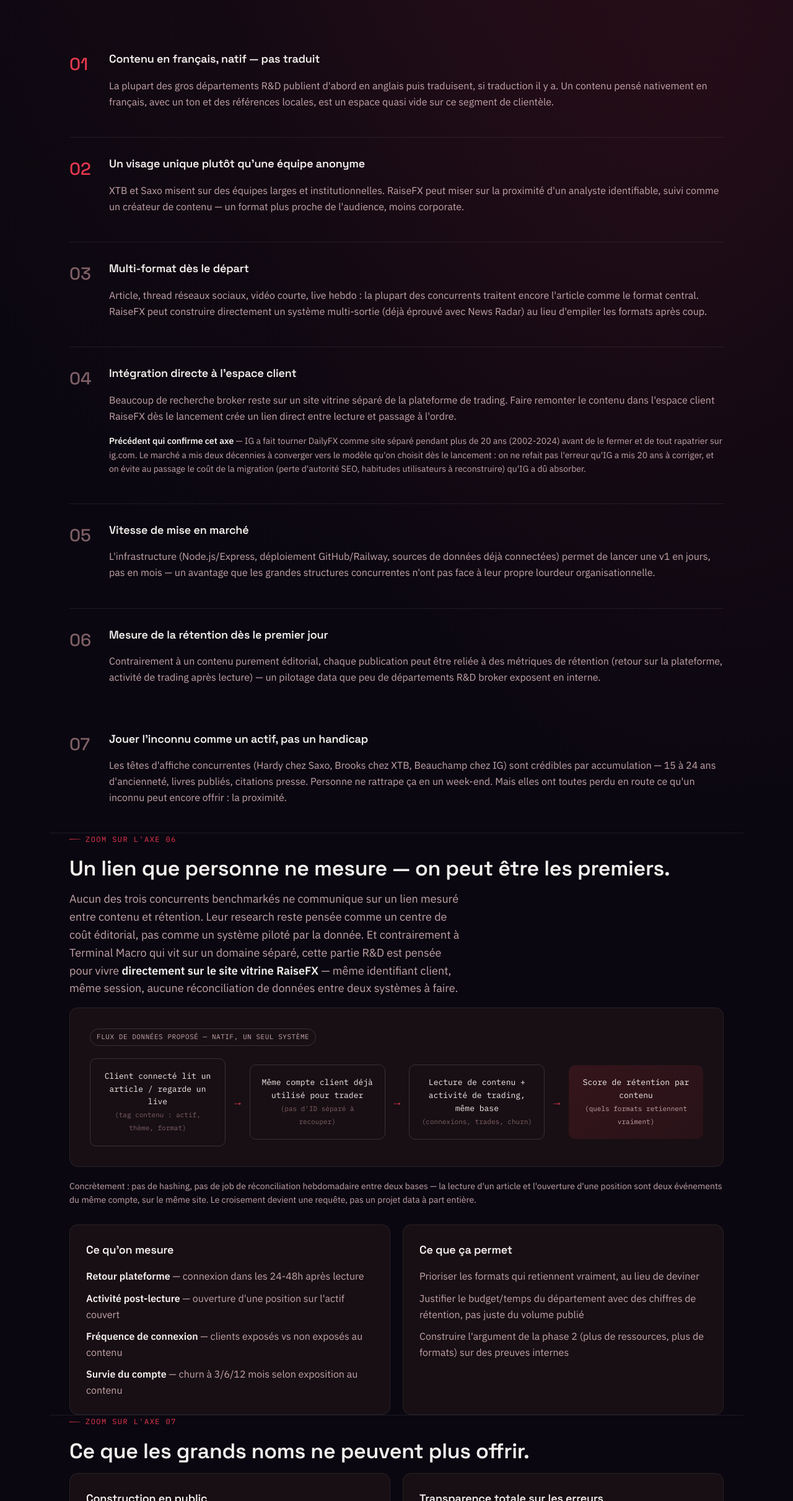
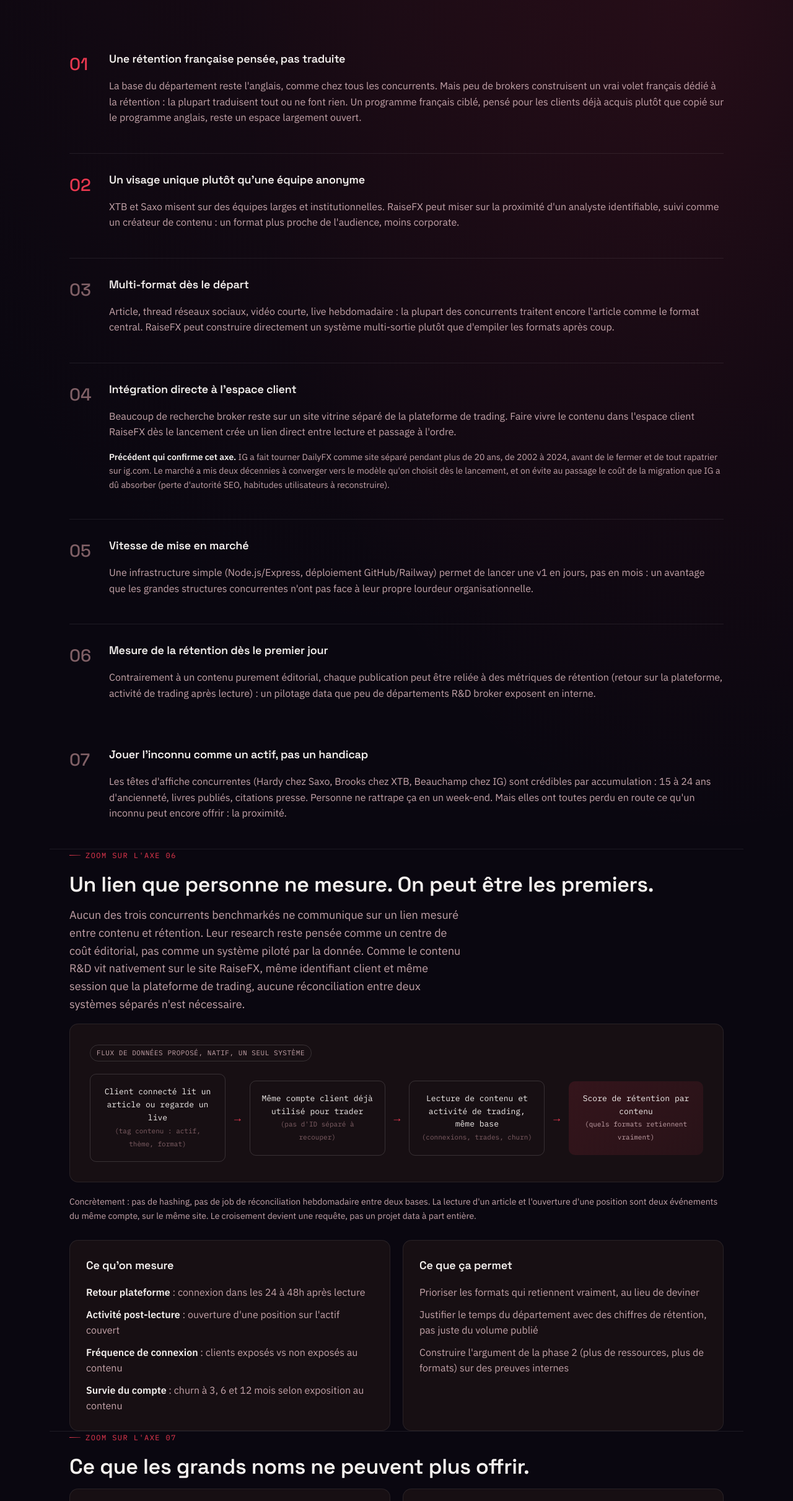
Before and after one commit to macairehugo01-glitch/idea, a website: page public/ameliorations.html in a window 1280 px wide. Shown: the part 379-2800 px from the top of the page at 62% size. Drawn offline with Linux system fonts and the light colour scheme.

Commit message:
Update ameliorations.html

```diff
--- a/public/ameliorations.html
+++ b/public/ameliorations.html
@@ -3,7 +3,7 @@
 <head>
 <meta charset="UTF-8">
 <meta name="viewport" content="width=device-width, initial-scale=1.0">
-<title>Axes d'amélioration — R&D RaiseFX</title>
+<title>Axes d'amélioration : R&D RaiseFX</title>
 <link rel="preconnect" href="https://fonts.googleapis.com">
 <link href="https://fonts.googleapis.com/css2?family=Space+Grotesk:wght@500;600;700&family=IBM+Plex+Sans:wght@400;500;600&family=IBM+Plex+Mono:wght@400;500&display=swap" rel="stylesheet">
 <link rel="stylesheet" href="/css/style.css">
@@ -24,7 +24,7 @@
 </nav>
 
 <header class="wrap kicker-page">
-  <div class="eyebrow">Page 04 — Axes d'amélioration</div>
+  <div class="eyebrow">Page 04 : Axes d'amélioration</div>
   <h1>Ce qu'on peut faire mieux qu'eux.</h1>
   <p class="lede">Rattraper le marché ne suffit pas. Voici les leviers où RaiseFX peut se différencier plutôt que copier XTB, Saxo ou IG.</p>
 </header>
@@ -33,8 +33,8 @@
   <div class="axis impact-high">
     <div class="axis-num">01</div>
     <div>
-      <h3>Contenu en français, natif — pas traduit</h3>
-      <p>La plupart des gros départements R&amp;D publient d'abord en anglais puis traduisent, si traduction il y a. Un contenu pensé nativement en français, avec un ton et des références locales, est un espace quasi vide sur ce segment de clientèle.</p>
+      <h3>Une rétention française pensée, pas traduite</h3>
+      <p>La base du département reste l'anglais, comme chez tous les concurrents. Mais peu de brokers construisent un vrai volet français dédié à la rétention : la plupart traduisent tout ou ne font rien. Un programme français ciblé, pensé pour les clients déjà acquis plutôt que copié sur le programme anglais, reste un espace largement ouvert.</p>
     </div>
   </div>
 
@@ -42,7 +42,7 @@
     <div class="axis-num">02</div>
     <div>
       <h3>Un visage unique plutôt qu'une équipe anonyme</h3>
-      <p>XTB et Saxo misent sur des équipes larges et institutionnelles. RaiseFX peut miser sur la proximité d'un analyste identifiable, suivi comme un créateur de contenu — un format plus proche de l'audience, moins corporate.</p>
+      <p>XTB et Saxo misent sur des équipes larges et institutionnelles. RaiseFX peut miser sur la proximité d'un analyste identifiable, suivi comme un créateur de contenu : un format plus proche de l'audience, moins corporate.</p>
     </div>
   </div>
 
@@ -50,7 +50,7 @@
     <div class="axis-num">03</div>
     <div>
       <h3>Multi-format dès le départ</h3>
-      <p>Article, thread réseaux sociaux, vidéo courte, live hebdo : la plupart des concurrents traitent encore l'article comme le format central. RaiseFX peut construire directement un système multi-sortie (déjà éprouvé avec News Radar) au lieu d'empiler les formats après coup.</p>
+      <p>Article, thread réseaux sociaux, vidéo courte, live hebdomadaire : la plupart des concurrents traitent encore l'article comme le format central. RaiseFX peut construire directement un système multi-sortie plutôt que d'empiler les formats après coup.</p>
     </div>
   </div>
 
@@ -58,8 +58,8 @@
     <div class="axis-num">04</div>
     <div>
       <h3>Intégration directe à l'espace client</h3>
-      <p>Beaucoup de recherche broker reste sur un site vitrine séparé de la plateforme de trading. Faire remonter le contenu dans l'espace client RaiseFX dès le lancement crée un lien direct entre lecture et passage à l'ordre.</p>
-      <p style="margin-top:10px; font-size:14px;"><strong style="color:var(--text);">Précédent qui confirme cet axe</strong> — IG a fait tourner DailyFX comme site séparé pendant plus de 20 ans (2002-2024) avant de le fermer et de tout rapatrier sur ig.com. Le marché a mis deux décennies à converger vers le modèle qu'on choisit dès le lancement : on ne refait pas l'erreur qu'IG a mis 20 ans à corriger, et on évite au passage le coût de la migration (perte d'autorité SEO, habitudes utilisateurs à reconstruire) qu'IG a dû absorber.</p>
+      <p>Beaucoup de recherche broker reste sur un site vitrine séparé de la plateforme de trading. Faire vivre le contenu dans l'espace client RaiseFX dès le lancement crée un lien direct entre lecture et passage à l'ordre.</p>
+      <p style="margin-top:10px; font-size:14px;"><strong style="color:var(--text);">Précédent qui confirme cet axe.</strong> IG a fait tourner DailyFX comme site séparé pendant plus de 20 ans, de 2002 à 2024, avant de le fermer et de tout rapatrier sur ig.com. Le marché a mis deux décennies à converger vers le modèle qu'on choisit dès le lancement, et on évite au passage le coût de la migration que IG a dû absorber (perte d'autorité SEO, habitudes utilisateurs à reconstruire).</p>
     </div>
   </div>
 
@@ -67,7 +67,7 @@
     <div class="axis-num">05</div>
     <div>
       <h3>Vitesse de mise en marché</h3>
-      <p>L'infrastructure (Node.js/Express, déploiement GitHub/Railway, sources de données déjà connectées) permet de lancer une v1 en jours, pas en mois — un avantage que les grandes structures concurrentes n'ont pas face à leur propre lourdeur organisationnelle.</p>
+      <p>Une infrastructure simple (Node.js/Express, déploiement GitHub/Railway) permet de lancer une v1 en jours, pas en mois : un avantage que les grandes structures concurrentes n'ont pas face à leur propre lourdeur organisationnelle.</p>
     </div>
   </div>
 
@@ -75,7 +75,7 @@
     <div class="axis-num">06</div>
     <div>
       <h3>Mesure de la rétention dès le premier jour</h3>
-      <p>Contrairement à un contenu purement éditorial, chaque publication peut être reliée à des métriques de rétention (retour sur la plateforme, activité de trading après lecture) — un pilotage data que peu de départements R&amp;D broker exposent en interne.</p>
+      <p>Contrairement à un contenu purement éditorial, chaque publication peut être reliée à des métriques de rétention (retour sur la plateforme, activité de trading après lecture) : un pilotage data que peu de départements R&amp;D broker exposent en interne.</p>
     </div>
   </div>
 
@@ -83,21 +83,21 @@
     <div class="axis-num">07</div>
     <div>
       <h3>Jouer l'inconnu comme un actif, pas un handicap</h3>
-      <p>Les têtes d'affiche concurrentes (Hardy chez Saxo, Brooks chez XTB, Beauchamp chez IG) sont crédibles par accumulation — 15 à 24 ans d'ancienneté, livres publiés, citations presse. Personne ne rattrape ça en un week-end. Mais elles ont toutes perdu en route ce qu'un inconnu peut encore offrir : la proximité.</p>
+      <p>Les têtes d'affiche concurrentes (Hardy chez Saxo, Brooks chez XTB, Beauchamp chez IG) sont crédibles par accumulation : 15 à 24 ans d'ancienneté, livres publiés, citations presse. Personne ne rattrape ça en un week-end. Mais elles ont toutes perdu en route ce qu'un inconnu peut encore offrir : la proximité.</p>
     </div>
   </div>
 </section>
 
 <section class="wrap">
   <div class="eyebrow">Zoom sur l'axe 06</div>
-  <h2>Un lien que personne ne mesure — on peut être les premiers.</h2>
-  <p class="lede">Aucun des trois concurrents benchmarkés ne communique sur un lien mesuré entre contenu et rétention. Leur research reste pensée comme un centre de coût éditorial, pas comme un système piloté par la donnée. Et contrairement à Terminal Macro qui vit sur un domaine séparé, cette partie R&amp;D est pensée pour vivre <strong style="color:var(--text);">directement sur le site vitrine RaiseFX</strong> — même identifiant client, même session, aucune réconciliation de données entre deux systèmes à faire.</p>
+  <h2>Un lien que personne ne mesure. On peut être les premiers.</h2>
+  <p class="lede">Aucun des trois concurrents benchmarkés ne communique sur un lien mesuré entre contenu et rétention. Leur research reste pensée comme un centre de coût éditorial, pas comme un système piloté par la donnée. Comme le contenu R&amp;D vit nativement sur le site RaiseFX, même identifiant client et même session que la plateforme de trading, aucune réconciliation entre deux systèmes séparés n'est nécessaire.</p>
 
   <div class="card" style="margin-top: 12px; padding: 32px;">
-    <div class="tag" style="margin-bottom:20px;">Flux de données proposé — natif, un seul système</div>
+    <div class="tag" style="margin-bottom:20px;">Flux de données proposé, natif, un seul système</div>
     <div style="display:flex; flex-wrap:wrap; align-items:center; gap:0; font-family: var(--mono); font-size: 13px;">
       <div style="flex:1; min-width:190px; padding:18px; border:1px solid var(--border-strong); border-radius:10px; text-align:center;">
-        Client connecté lit un article / regarde un live<br><span style="color:var(--text-faint); font-size:11px;">(tag contenu : actif, thème, format)</span>
+        Client connecté lit un article ou regarde un live<br><span style="color:var(--text-faint); font-size:11px;">(tag contenu : actif, thème, format)</span>
       </div>
       <div style="flex:0 0 auto; padding:0 14px; color:var(--red); font-size:18px;">→</div>
       <div style="flex:1; min-width:190px; padding:18px; border:1px solid var(--border-strong); border-radius:10px; text-align:center;">
@@ -105,7 +105,7 @@
       </div>
       <div style="flex:0 0 auto; padding:0 14px; color:var(--red); font-size:18px;">→</div>
       <div style="flex:1; min-width:190px; padding:18px; border:1px solid var(--border-strong); border-radius:10px; text-align:center;">
-        Lecture de contenu + activité de trading, même base<br><span style="color:var(--text-faint); font-size:11px;">(connexions, trades, churn)</span>
+        Lecture de contenu et activité de trading, même base<br><span style="color:var(--text-faint); font-size:11px;">(connexions, trades, churn)</span>
       </div>
       <div style="flex:0 0 auto; padding:0 14px; color:var(--red); font-size:18px;">→</div>
       <div style="flex:1; min-width:190px; padding:18px; border:1px solid var(--gradient); border-radius:10px; text-align:center; background: var(--gradient-soft);">
@@ -114,20 +114,20 @@
     </div>
   </div>
 
-  <p style="margin-top:20px; font-size:14px;">Concrètement : pas de hashing, pas de job de réconciliation hebdomadaire entre deux bases — la lecture d'un article et l'ouverture d'une position sont deux événements du même compte, sur le même site. Le croisement devient une requête, pas un projet data à part entière.</p>
+  <p style="margin-top:20px; font-size:14px;">Concrètement : pas de hashing, pas de job de réconciliation hebdomadaire entre deux bases. La lecture d'un article et l'ouverture d'une position sont deux événements du même compte, sur le même site. Le croisement devient une requête, pas un projet data à part entière.</p>
 
   <div class="grid grid-2" style="margin-top:28px;">
     <div class="card">
       <h3>Ce qu'on mesure</h3>
-      <p style="margin-bottom:10px;"><strong style="color:var(--text);">Retour plateforme</strong> — connexion dans les 24-48h après lecture</p>
-      <p style="margin-bottom:10px;"><strong style="color:var(--text);">Activité post-lecture</strong> — ouverture d'une position sur l'actif couvert</p>
-      <p style="margin-bottom:10px;"><strong style="color:var(--text);">Fréquence de connexion</strong> — clients exposés vs non exposés au contenu</p>
-      <p style="margin:0;"><strong style="color:var(--text);">Survie du compte</strong> — churn à 3/6/12 mois selon exposition au contenu</p>
+      <p style="margin-bottom:10px;"><strong style="color:var(--text);">Retour plateforme</strong> : connexion dans les 24 à 48h après lecture</p>
+      <p style="margin-bottom:10px;"><strong style="color:var(--text);">Activité post-lecture</strong> : ouverture d'une position sur l'actif couvert</p>
+      <p style="margin-bottom:10px;"><strong style="color:var(--text);">Fréquence de connexion</strong> : clients exposés vs non exposés au contenu</p>
+      <p style="margin:0;"><strong style="color:var(--text);">Survie du compte</strong> : churn à 3, 6 et 12 mois selon exposition au contenu</p>
     </div>
     <div class="card">
       <h3>Ce que ça permet</h3>
       <p style="margin-bottom:10px;">Prioriser les formats qui retiennent vraiment, au lieu de deviner</p>
-      <p style="margin-bottom:10px;">Justifier le budget/temps du département avec des chiffres de rétention, pas juste du volume publié</p>
+      <p style="margin-bottom:10px;">Justifier le temps du département avec des chiffres de rétention, pas juste du volume publié</p>
       <p style="margin:0;">Construire l'argument de la phase 2 (plus de ressources, plus de formats) sur des preuves internes</p>
     </div>
   </div>
@@ -143,27 +143,27 @@
     </div>
     <div class="card">
       <h3>Transparence totale sur les erreurs</h3>
-      <p>Un grand nom protège sa réputation et évite de publier ses ratés. Un inconnu n'a rien à perdre : publier les calls gagnants ET perdants sans filtre devient un argument de confiance que les figures installées ne peuvent plus se permettre.</p>
+      <p>Un grand nom protège sa réputation et évite de publier ses ratés. Un inconnu n'a rien à perdre : publier les calls gagnants et perdants sans filtre devient un argument de confiance que les figures installées ne peuvent plus se permettre.</p>
     </div>
     <div class="card">
       <h3>Accessibilité réelle</h3>
-      <p>Les têtes d'affiche concurrentes ne répondent pas aux commentaires. Un analyste qui démarre peut répondre en direct, faire des lives où chaque question a une réponse personnelle — ça crée une relation, pas juste une consommation de contenu.</p>
+      <p>Les têtes d'affiche concurrentes ne répondent pas aux commentaires. Un analyste qui démarre peut répondre en direct, faire des lives où chaque question a une réponse personnelle : ça crée une relation, pas juste une consommation de contenu.</p>
     </div>
     <div class="card">
       <h3>"Je l'ai suivi avant que ça explose"</h3>
-      <p>Les gens aiment se sentir avoir découvert quelqu'un tôt — un moteur de bouche-à-oreille réel, plus fort qu'un abonnement à un flux institutionnel. Combiné à un ton direct, moins lissé par la communication corporate, c'est ce qui différencie un créateur suivi d'un communiqué de recherche.</p>
+      <p>Les gens aiment se sentir avoir découvert quelqu'un tôt : un moteur de bouche-à-oreille réel, plus fort qu'un abonnement à un flux institutionnel. Combiné à un ton direct, moins lissé par la communication corporate, c'est ce qui différencie un créateur suivi d'un communiqué de recherche.</p>
     </div>
   </div>
 </section>
 
 <section class="wrap">
   <div class="eyebrow">Prochaine étape</div>
-  <h2>Valider le mandat, pas le budget.</h2>
-  <p class="lede">La demande n'est pas un budget marketing conséquent — c'est la reconnaissance officielle du département R&amp;D et le temps dédié pour transformer ce qui tourne déjà en interne (Terminal Macro, méthodologie de trading, workflow éditorial) en programme structuré au nom de RaiseFX.</p>
+  <h2>Poser les deux premières briques.</h2>
+  <p class="lede">Le mandat est acquis. La priorité immédiate : lancer le rythme de publication en anglais et installer un visage identifié pour le porter. Le reste (intégration plateforme, mesure de rétention, volet français) suit une fois ce socle stable.</p>
 </section>
 
 <footer class="wrap">
-  Proposition interne — Département R&amp;D RaiseFX — non destiné à un usage public
+  Plan de construction interne. Département R&amp;D RaiseFX. Non destiné à un usage public.
 </footer>
 
 </body>
```
